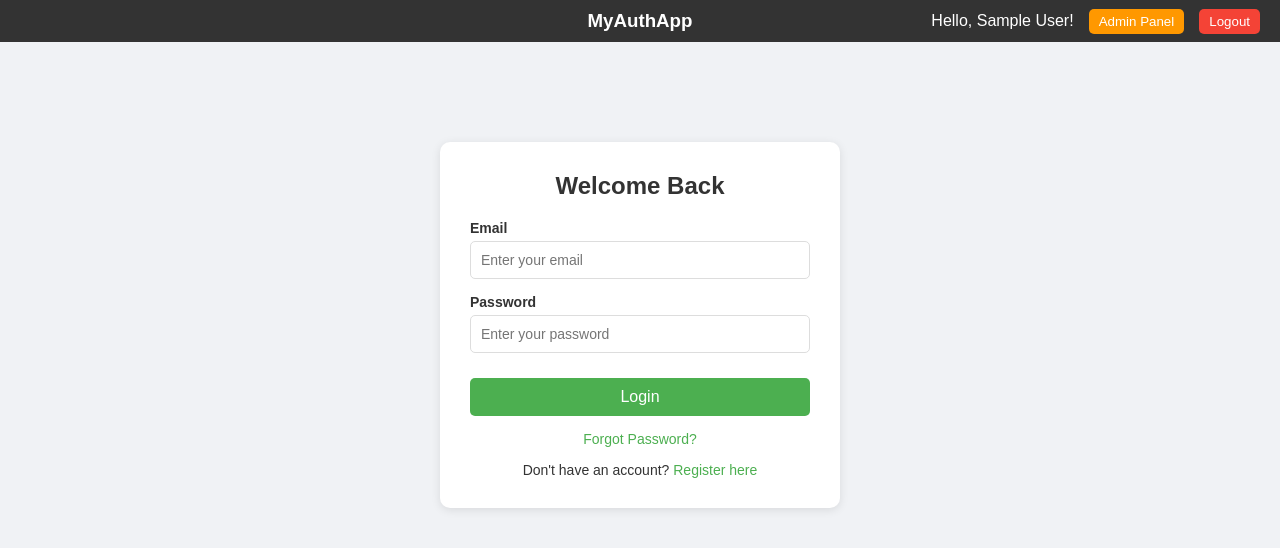
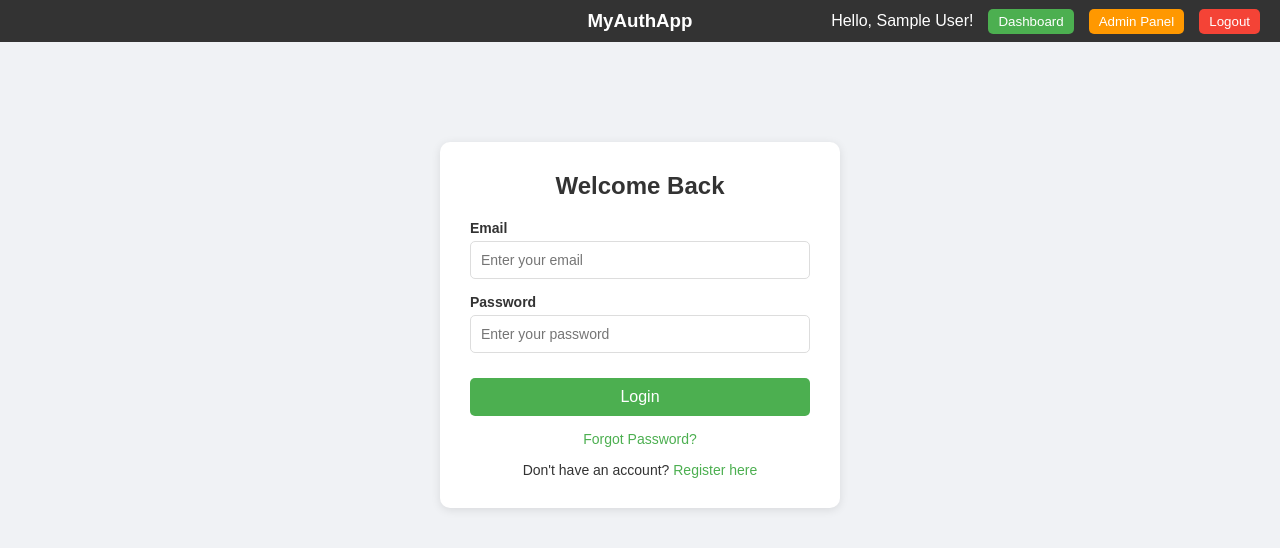
Before and after one commit to Lavanya98838/PRODIGY_FULLSTACK_TASK01, a React app in the folder frontend/: page /login in a window 1280 px wide. Shown: the top 548 px of the page. Built offline with nearby package versions, Linux system fonts and the light colour scheme; sample sign-in values are in the browser's storage; the HTML template or start-up script is replaced by a standard one.

Commit message:
add dashboard button in navbar

```diff
--- a/frontend/src/components/Navbar.jsx
+++ b/frontend/src/components/Navbar.jsx
@@ -1,9 +1,10 @@
 import { useAuth } from "../context/AuthContext";
-import { useNavigate } from "react-router-dom";
+import { useNavigate, useLocation } from "react-router-dom";
 
 const Navbar = () => {
   const { user, logout } = useAuth();
   const navigate = useNavigate();
+  const location = useLocation();
 
   const handleLogout = () => {
     logout();
@@ -40,6 +41,23 @@ const Navbar = () => {
         }}>
           <span>Hello, {user.name}!</span>
 
+          {/* Dashboard button - hidden when already on dashboard */}
+          {location.pathname !== "/dashboard" && (
+            <button
+              onClick={() => navigate("/dashboard")}
+              style={{
+                padding: "5px 10px",
+                backgroundColor: "#4CAF50",
+                color: "white",
+                border: "none",
+                borderRadius: "5px",
+                cursor: "pointer"
+              }}>
+              Dashboard
+            </button>
+          )}
+
+          {/* Admin Panel button - only for admin users */}
           {user.role === "admin" && (
             <button
               onClick={() => navigate("/admin")}
```
